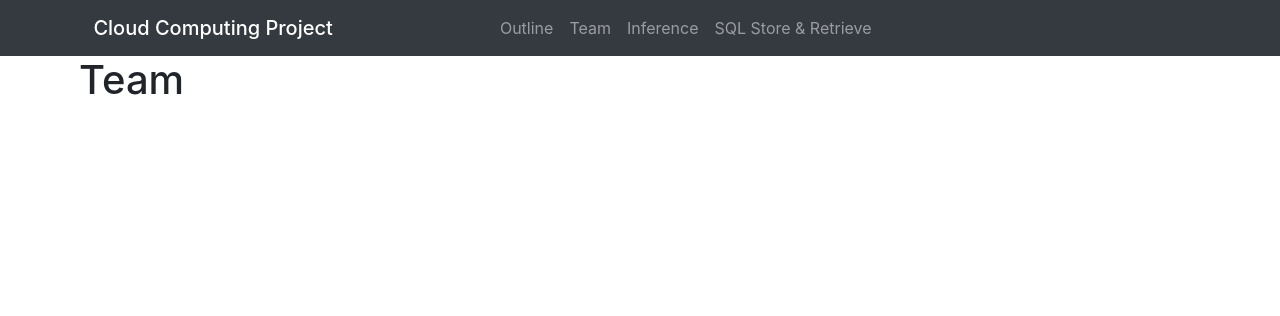
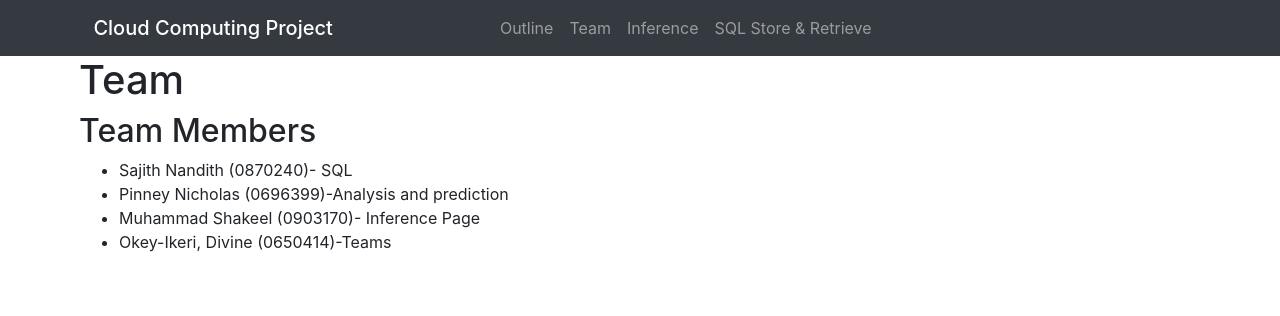
Before and after one commit to Neppney/ServingML-Model, a Flask app: page /team in a window 1280 px wide. Shown: the top 316 px of the page. Run offline with Flask 2, Linux system fonts and the light colour scheme; some libraries are stand-ins or nearby versions.

Commit message:
Update team.html

```diff
--- a/templates/team.html
+++ b/templates/team.html
@@ -5,5 +5,15 @@
 {% endblock %}
 
 {% block content %}
+<body>
     <h1>Team</h1>
+    <h2>Team Members</h2>
+ <ul>
+    <li>Sajith Nandith (0870240)- SQL</li>
+    <li>Pinney Nicholas (0696399)-Analysis and prediction </li>
+    <li>Muhammad Shakeel (0903170)- Inference Page</li>
+    <li>Okey-Ikeri, Divine (0650414)-Teams</li>
+</ul>
+</body>
+
 {% endblock %}
```
